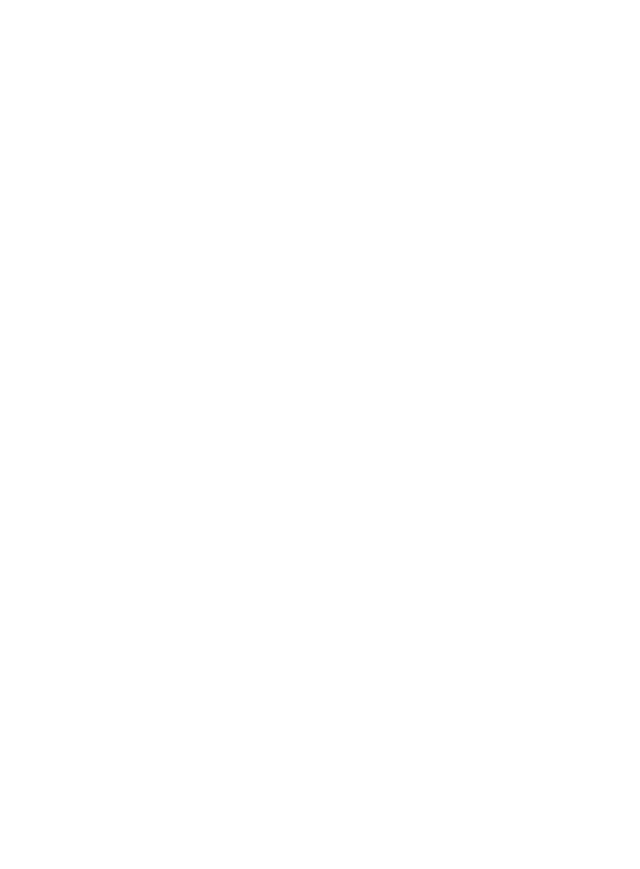
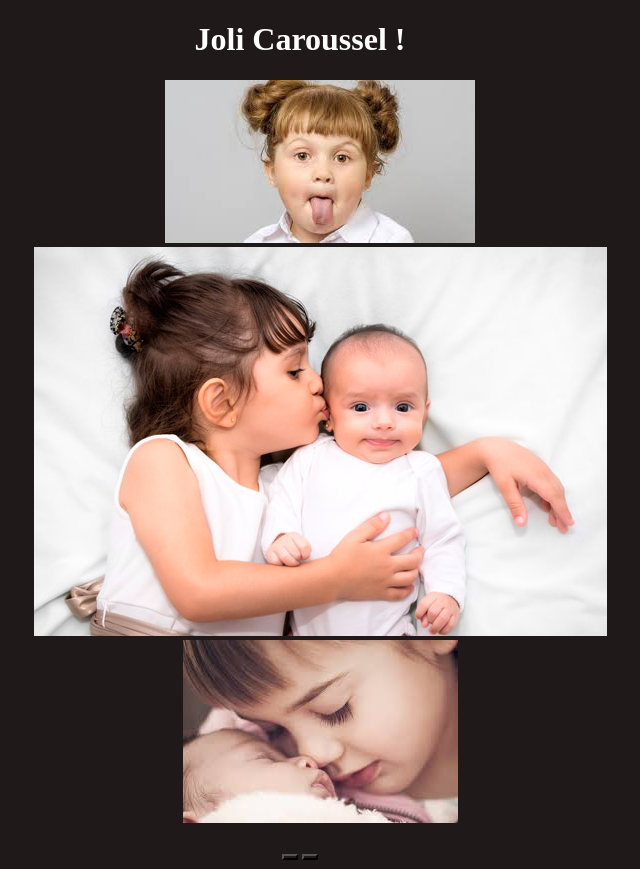
Before and after one commit to cdevamandine/caroussel_js, a plain HTML site: page index.html in a window 1280 px wide. Shown: the whole page, without its empty margins (340-980 px from the left). Before the commit the page ends 800 px from the top, so only its background shows below. Drawn offline with Linux system fonts and the light colour scheme.

Commit message:
objectives ticked

```diff
--- a/index.html
+++ b/index.html
@@ -5,8 +5,19 @@
     <meta name="viewport" content="width=device-width, initial-scale=1.0">
     <meta http-equiv="X-UA-Compatible" content="ie=edge">
     <title>Joli Caroussel !</title>
+    <link rel="stylesheet" type="text/css" media="screen" href="style.css" />
+    <link rel="shortcut icon" href="logo.ico" type="image/x-icon"/>
 </head>
 <body>
-
+    <h1>Joli Caroussel !</h1>
+    <div id="photos">
+    <ul>
+        <li><img src="images/photo1.jpeg" alt="photo1"></li>
+        <li><img src="images/photo2.jpg" alt="photo2"></li>
+        <li><img src="images/photo3.jpeg" alt="photo3"></li>
+    </ul>
+    </div>
+    <button class=""></button>
+    <button class=""></button>
 </body>
 </html>
--- a/style.css
+++ b/style.css
@@ -0,0 +1,22 @@
+/* SELECTEURS GENERALS */
+* {
+    margin: 30;
+    padding: 30;
+    background: rgb(32, 25, 25);
+    color: white;
+    text-align: center;
+    font-family: 'Times New Roman', Times, serif;
+}
+
+}
+/* ------------body  ------------ */
+ul {
+   ;
+}
+li {
+    list-style: none;
+}
+/* ------------photos  ------------ */
+#photos {
+
+}
```
Also changed, not shown: script.js (+8 -0 lines), images/logo-caroussel2.png (deleted), images/photo01.jpg (added), images/photo03.jpg (added), logo.ico (added).
